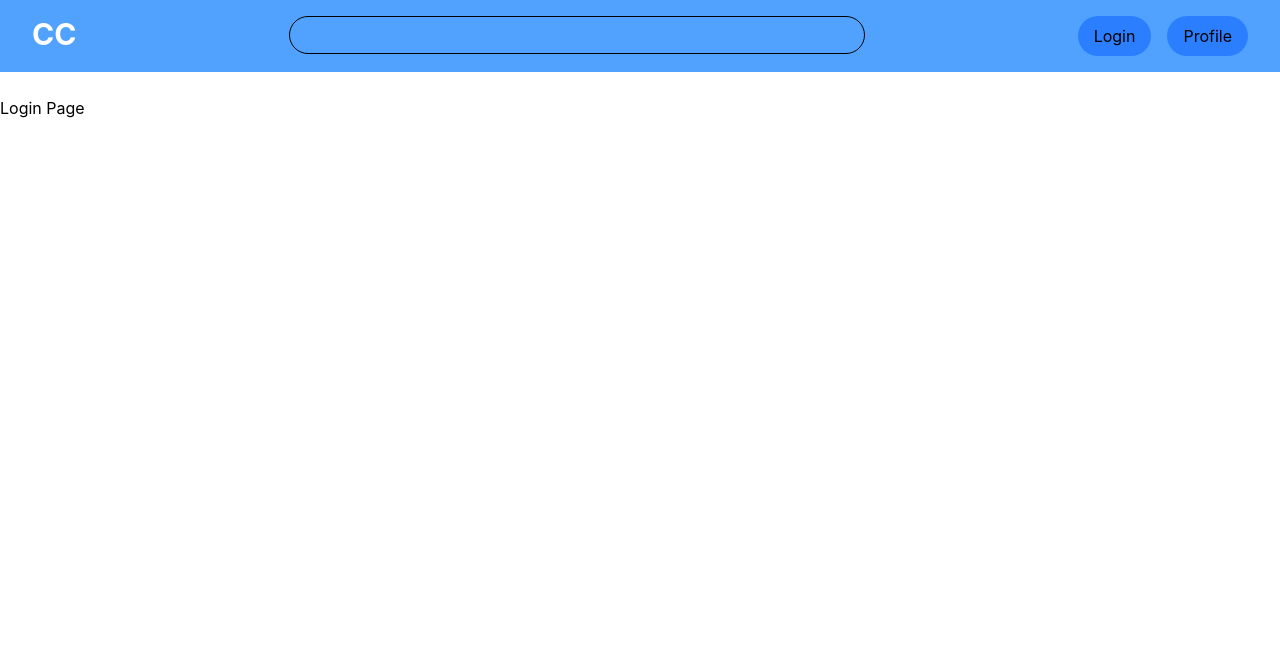
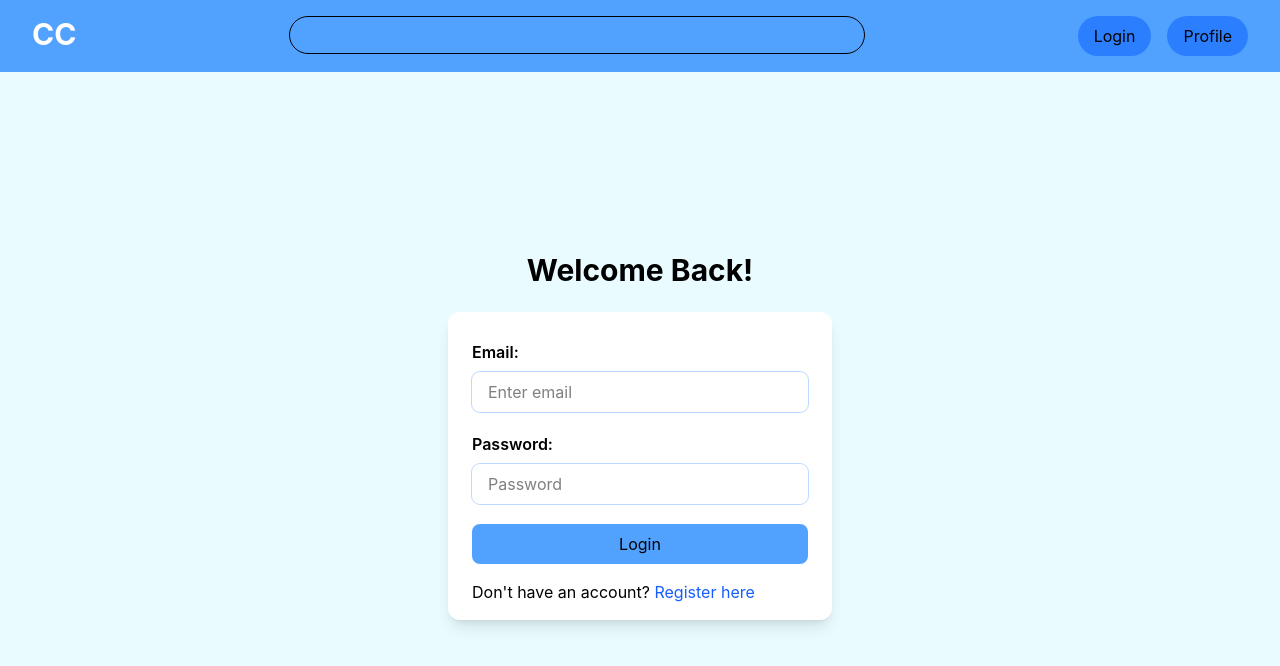
Before and after one commit to AyubKureshi/Campus-Connect, a React app in the folder frontend/: page /login in a window 1280 px wide. Shown: the top 666 px of the page. Built offline with nearby package versions, Linux system fonts and the light colour scheme; the HTML template or start-up script is replaced by a standard one.

Commit message:
create a login form

```diff
--- a/frontend/package.json
+++ b/frontend/package.json
@@ -13,6 +13,7 @@
     "@tailwindcss/vite": "^4.2.0",
     "react": "^19.2.0",
     "react-dom": "^19.2.0",
+    "react-hook-form": "^7.71.1",
     "react-router-dom": "^7.13.0",
     "tailwindcss": "^4.2.0"
   },
--- a/frontend/src/App.jsx
+++ b/frontend/src/App.jsx
@@ -1,20 +1,21 @@
 import { Route, Routes } from "react-router-dom";
 import Navbar from "./components/Navbar";
 import Home from "./pages/Home";
-import Login from "./pages/login";
+import Login from "./pages/Login";
+import NotFound from "./pages/NotFound";
 
 const App = () => {
   return (
-    <div className="pt-24">
+    <div className="pt-18">
       <Navbar />
       <Routes>
         <Route path="/" element={<Home />} />
         <Route path="/login" element={<Login />} />
         {/* <Route path="/user/profile" element={<Profile />} /> */}
-        <Route path="*"  />
+        <Route path="*" element={<NotFound />} />
       </Routes>
     </div>
-  )
+  );
 }
 
 export default App;
--- a/frontend/src/pages/NotFound.jsx
+++ b/frontend/src/pages/NotFound.jsx
@@ -1,8 +1,8 @@
 const NotFound = () => {
   return (
-    <div className="h-[90vh]">
-        <h2>404</h2>
-      <p>Page Not Found</p>
+    <div className="h-[70vh] flex flex-col justify-center items-center">
+        <h2 className="text-6xl font-extrabold text-blue-600">404</h2>
+        <p className="text-xl ">Page Not Found</p>
     </div>
   )
 }
--- a/frontend/src/pages/login.jsx
+++ b/frontend/src/pages/login.jsx
@@ -1,7 +1,61 @@
-function Login(){
-  return(<>
-    <h1 className="">Login Page</h1>
-  </>)
+import { useForm } from "react-hook-form";
+
+const Login = () => {
+  const {
+    register,
+    handleSubmit,
+    formState: { errors },
+  } = useForm();
+
+  const onSubmit = (data) => {
+    console.log(data);
+  }
+
+
+  return (
+    <div className="flex flex-col w-full h-[91vh] justify-center items-center bg-[#e9fbff]">
+      <h2 className="text-3xl font-bold mb-6">Welcome Back!</h2>
+      <form
+        onSubmit={handleSubmit(onSubmit)}
+        className="flex flex-col gap-2 w-96 bg-white shadow-lg py-4 px-6 rounded-xl"
+      >
+        <label htmlFor="email" className="mt-3 font-semibold">
+          Email:{" "}
+        </label>
+        <input
+          {...register("email", { required: "Email Address is required" })}
+          type="email"
+          placeholder="Enter email"
+          className="focus-within:outline-red-600 focus-within:outline-2 rounded-lg py-2 px-4 outline outline-blue-200"
+        />
+        {errors.email && (
+          <p className="text-sm text-red-600">{errors.email.message}</p>
+        )}
+        <label htmlFor="password" className="mt-3 font-semibold">
+          Password:{" "}
+        </label>
+        <input
+          {...register("password", {
+            required: "Password is required",
+            minLength: { value: 8, message: "Password must be atleast 8 characters" }
+          })}
+          type="password"
+          placeholder="Password"
+          className="focus-within:outline-red-600 focus-within:outline-2 rounded-lg py-2 px-4 outline outline-blue-200"
+        />
+        {errors.password && (
+          <p className="text-sm text-red-600">{errors.password.message}</p>
+        )}
+        <button type="submit" className="px-4 py-2 mt-3 bg-blue-400 rounded-lg">
+          Login
+        </button>
+        <p className="mt-2">
+          Don't have an account?{" "}
+          <span className="text-blue-600">Register here</span>
+        </p>
+      </form>
+    </div>
+  );
 }
 
 export default Login;
```
Also changed, not shown: 1 other file (tests, documents, lock files or other folders).
